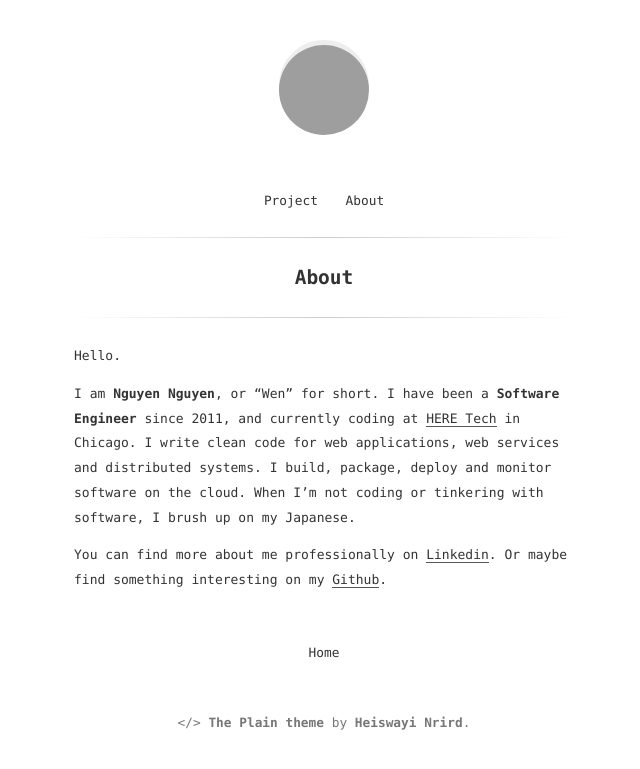
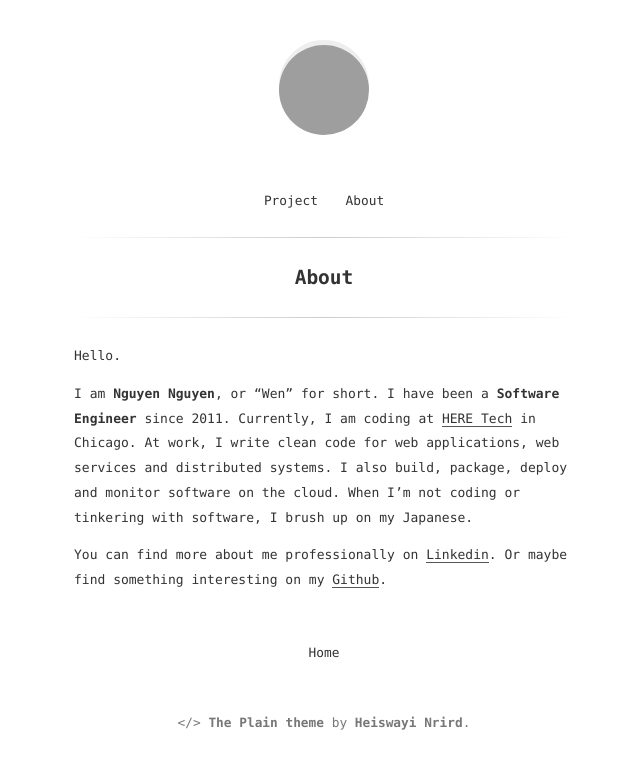
Before and after one commit to wenn/wenn.me, a Jekyll site: the page built from about.md, in a window 1280 px wide, cut to the strip 0-769 px from the top of the page. Shown: the whole strip, without its empty margins (316-956 px from the left). Built offline with Jekyll 4.4.1, drawn with Linux system fonts in a browser that asks for light colours; grey boxes are pictures that could not be loaded.

Commit message:
brush up on about me

```diff
--- a/about.md
+++ b/about.md
@@ -6,9 +6,9 @@ title: About
 Hello.
 
 I am **Nguyen Nguyen**, or "Wen" for short. I have been a **Software Engineer**
-since 2011, and currently coding at [HERE Tech](https://www.linkedin.com/company/3237134/) in Chicago.
-I write clean code for web applications, web services and distributed systems.
-I build, package, deploy and monitor software on the cloud.
+since 2011. Currently, I am coding at [HERE Tech](https://www.linkedin.com/company/3237134/) in Chicago.
+At work, I write clean code for web applications, web services and distributed systems.
+I also build, package, deploy and monitor software on the cloud.
 When I'm not coding or tinkering with software, I brush up on my Japanese.
 
 You can find more about me professionally
```
